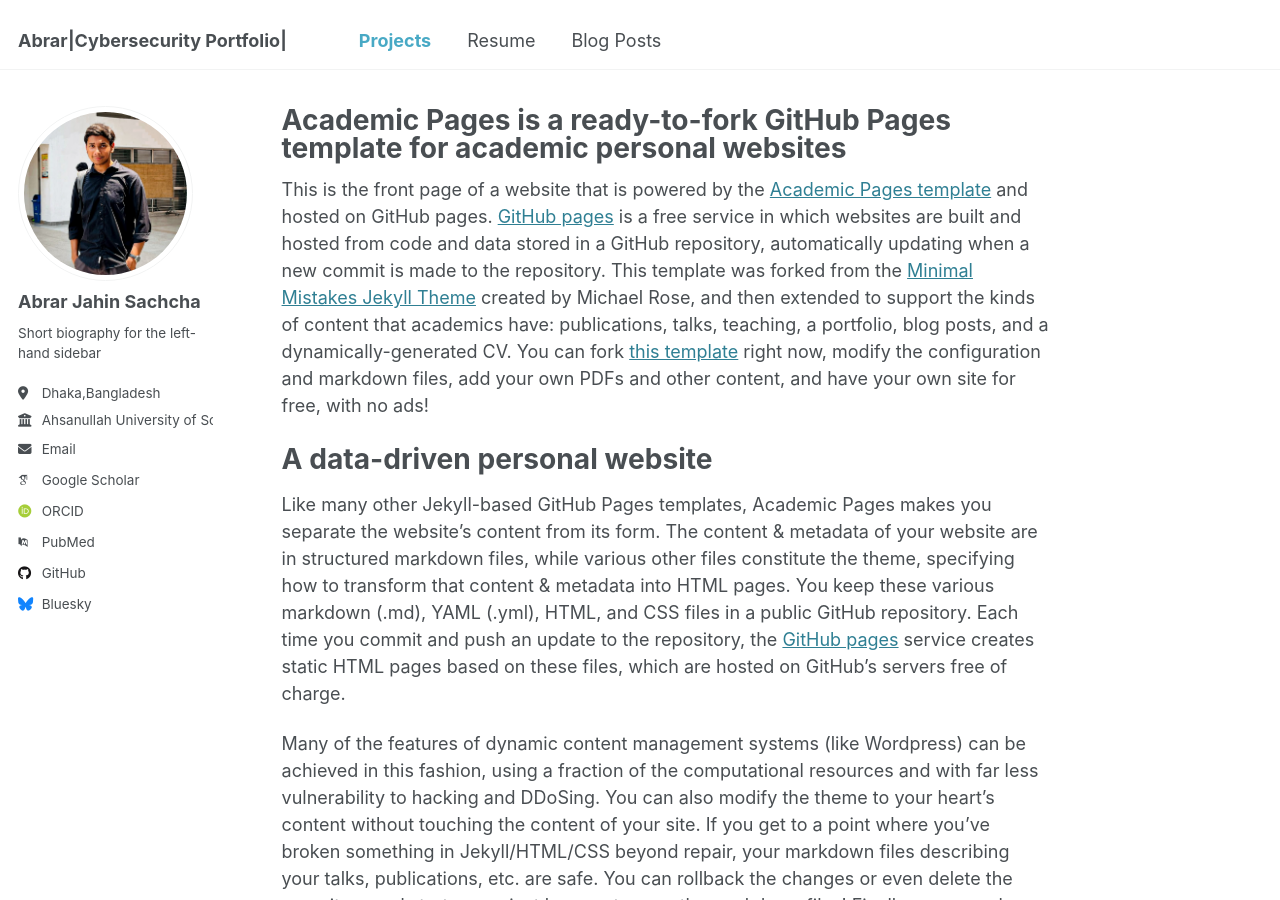
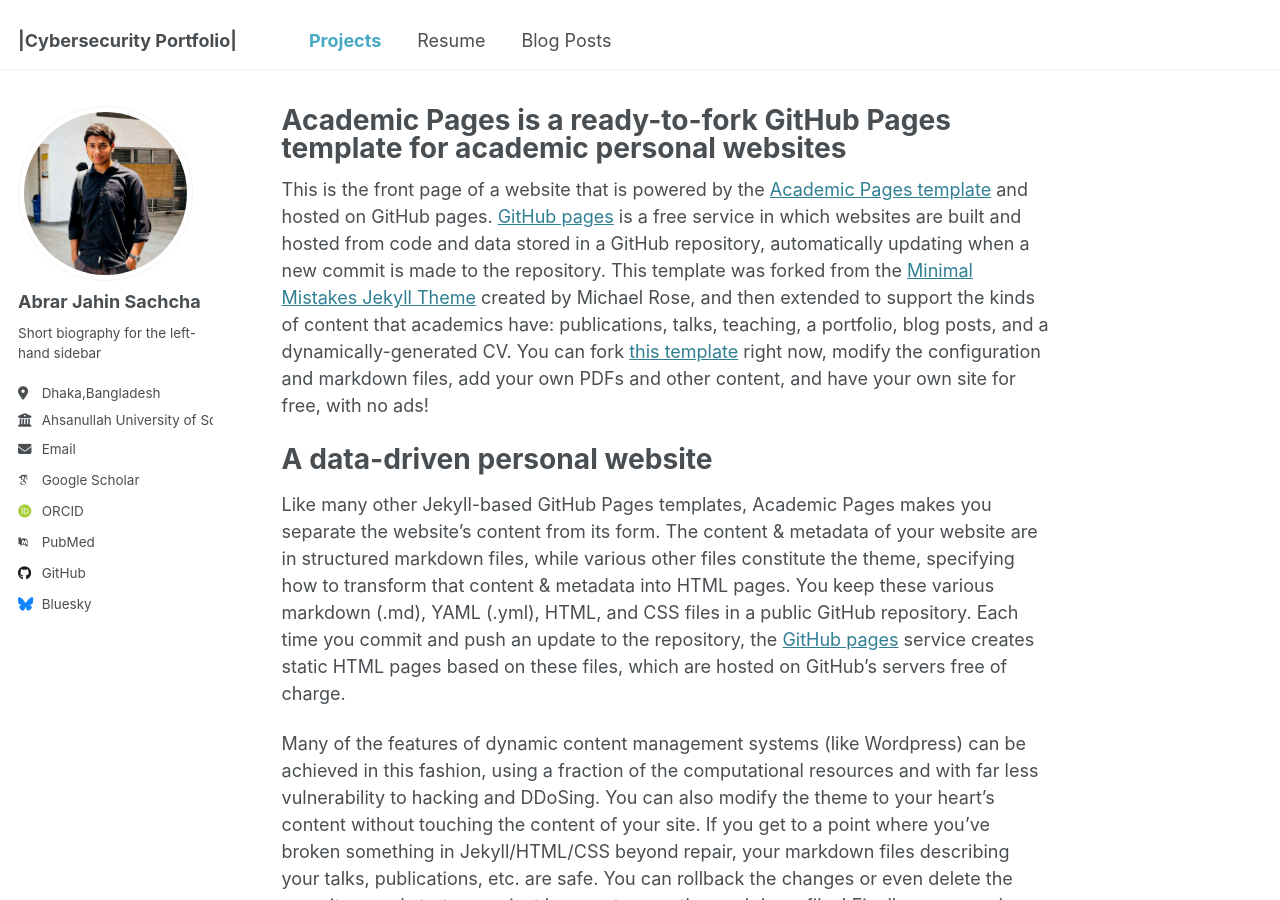
Before and after one commit to AbrarJahin7/cyberportfolio.github.io, a Jekyll site: the page built from _pages/about.md, in a window 1280 px wide and 900 px high. Built offline with Jekyll 4.4.1, drawn with Linux system fonts in a browser that asks for light colours; some web fonts are replaced.

Commit message:
Update _config.yml

```diff
--- a/_config.yml
+++ b/_config.yml
@@ -9,7 +9,7 @@
 # Basic Site Settings
 locale                   : "en-US"
 site_theme               : "default"
-title                    : "Abrar|Cybersecurity Portfolio|"
+title                    : "|Cybersecurity Portfolio|"
 
 title_separator          : "-"
 name                     : &name "Your Name"
```
